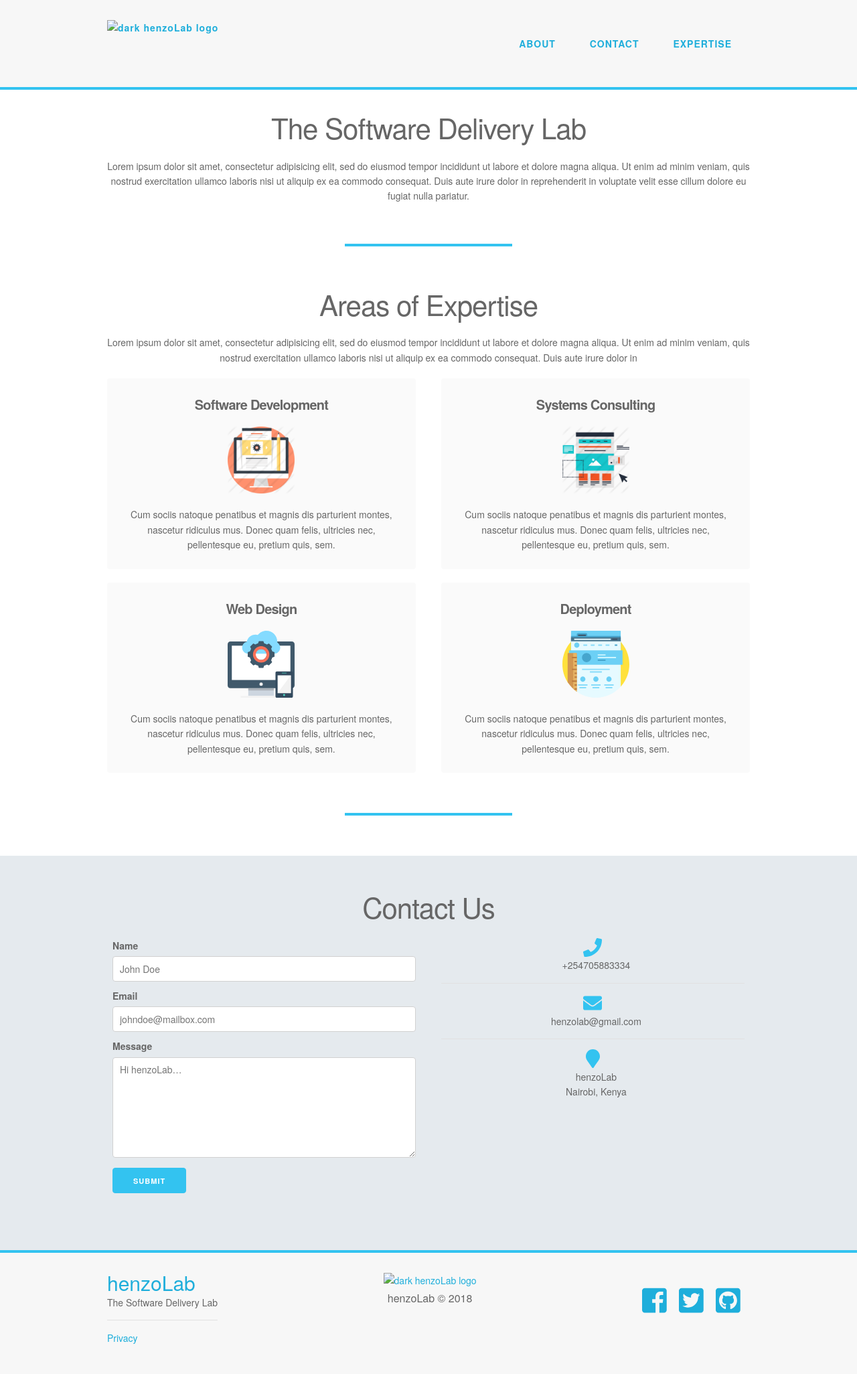
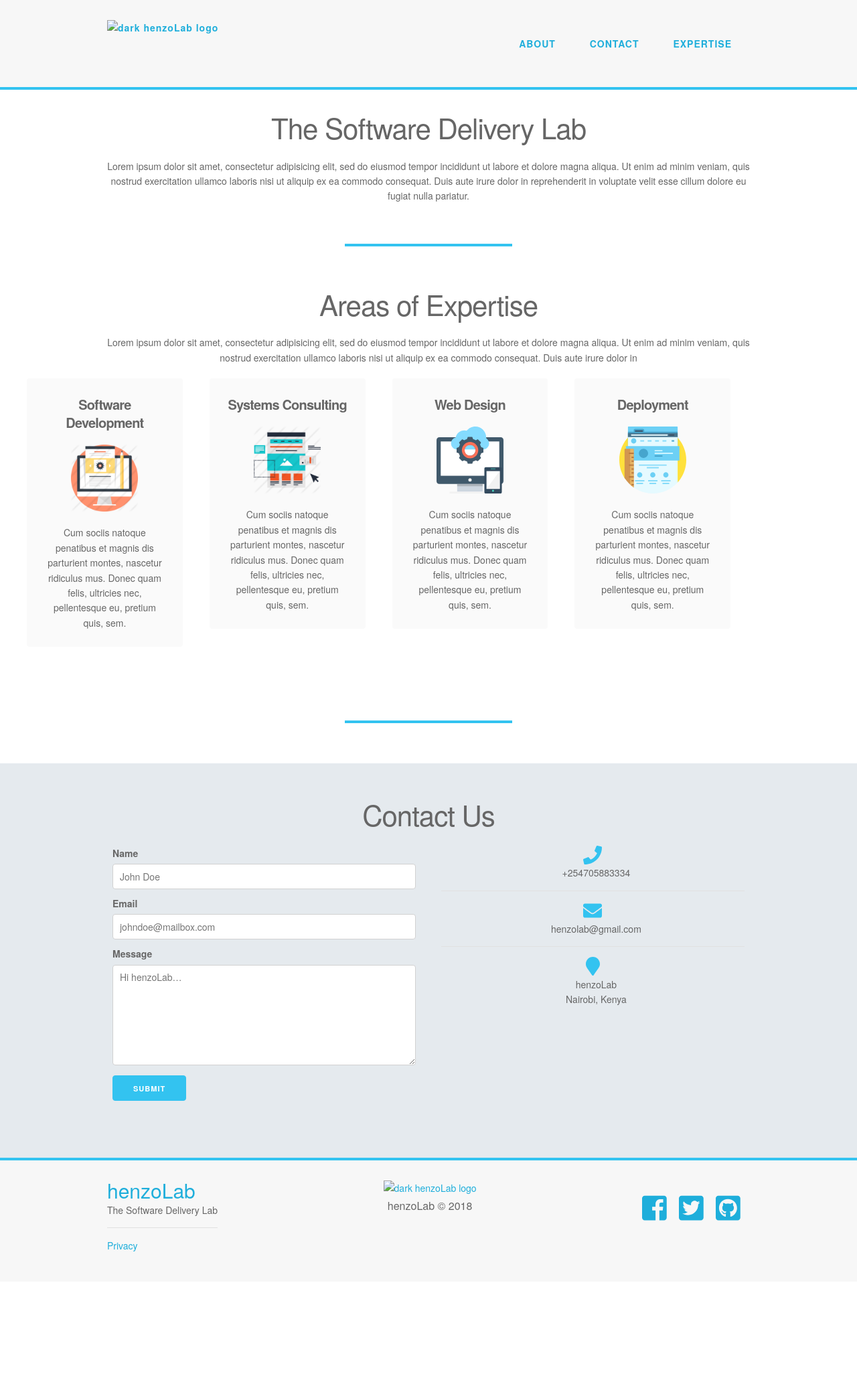
Before and after one commit to ErickMwazonga/henzoLab, a Jekyll site: the page built from index.html, in a window 1280 px wide. Shown: the whole page at 67% size. Built offline with Jekyll 4.4.1, drawn with Linux system fonts in a browser that asks for light colours; nearby versions of some CDN libraries; after the commit the page ends 1914 px from its top, so only the background shows below that.

```diff
--- a/_includes/services.html
+++ b/_includes/services.html
@@ -1,6 +1,7 @@
 <section id="work" class="work">
+    <div class="row">
+        <div class="row">
             <div class="container">
-        <div class="row">
                 <div class="twelve columns">
                     <h2 class="description">Areas of Expertise</h2>
                     <p>
@@ -11,8 +12,10 @@
                      </p>
                 </div>
             </div>
+
+        </div>
         <div class="row">
-            <div class="one-half column work">
+            <div class="three columns work">
                 <a href="#">
                     <h4>Software Development</h4>
                     <img class="work-icon" src="{{ site.baseurl }}/assets/images/work/one.png" alt="">
@@ -20,7 +23,7 @@
                     Donec quam felis, ultricies nec, pellentesque eu, pretium quis, sem.</p>
                 </a>
             </div>
-            <div class="one-half column work">
+            <div class="three columns work">
                 <a href="#">
                     <h4>Systems Consulting</h4>
                     <img class="work-icon" src="{{ site.baseurl }}/assets/images/work/two.png" alt="">
@@ -28,9 +31,7 @@
                     Donec quam felis, ultricies nec, pellentesque eu, pretium quis, sem.</p>
                 </a>
             </div>
-        </div>
-        <div class="row">
-            <div class="one-half column work">
+            <div class="three columns work">
                 <a href="#">
                     <h4>Web Design</h4>
                     <img class="work-icon" src="{{ site.baseurl }}/assets/images/work/three.svg" alt="">
@@ -38,7 +39,7 @@
                     Donec quam felis, ultricies nec, pellentesque eu, pretium quis, sem.</p>
                 </a>
             </div>
-            <div class="one-half column work">
+            <div class="three columns work">
                 <a href="#">
                     <h4>Deployment</h4>
                     <img class="work-icon" src="{{ site.baseurl }}/assets/images/work/four.svg" alt="">
--- a/_sass/footer.scss
+++ b/_sass/footer.scss
@@ -47,3 +47,17 @@
     }
 
 }
+
+/* All Mobile Sizes (devices and browser) */
+@media only screen and (max-width: 767px) {
+    footer {
+        text-align: center;
+
+        .footer {
+            text-align: center;
+            display: inline-block;
+            // justify-content: space-between;
+        }
+
+    }
+}
--- a/_sass/header.scss
+++ b/_sass/header.scss
@@ -34,3 +34,25 @@
         }
     }
 }
+
+
+
+/* All Mobile Sizes (devices and browser) */
+@media only screen and (max-width: 767px) {
+    header {
+        text-align: center;
+
+        nav a {
+            margin-right: 5px;
+
+        }
+        .nav-right {
+            float: right;
+
+            li {
+                display: inline-block;
+                padding: 20px 3px 15px 5px;
+            }
+        }
+    }
+}
--- a/_sass/index.scss
+++ b/_sass/index.scss
@@ -10,6 +10,15 @@
 }
 
 .work {
+    margin-bottom: 50px;
+    padding: 0 20px;
+    text-align: center;
+    // background: red;
+
+    .columns {
+        margin-left: 0 !important;
+    }
+
     .work {
         a {
             color: #666;
--- a/index.html
+++ b/index.html
@@ -8,11 +8,11 @@
 
 	{% include about.html %}
 
-	<hr class="bar">
+	<hr class="bar"/>
 
 	{% include services.html %}
 
-	<hr class="bar">
+	<hr class="bar"/>
 
 	{% include contact.html %}
 
```
Lines whose indentation alone changed are shown as unchanged.
